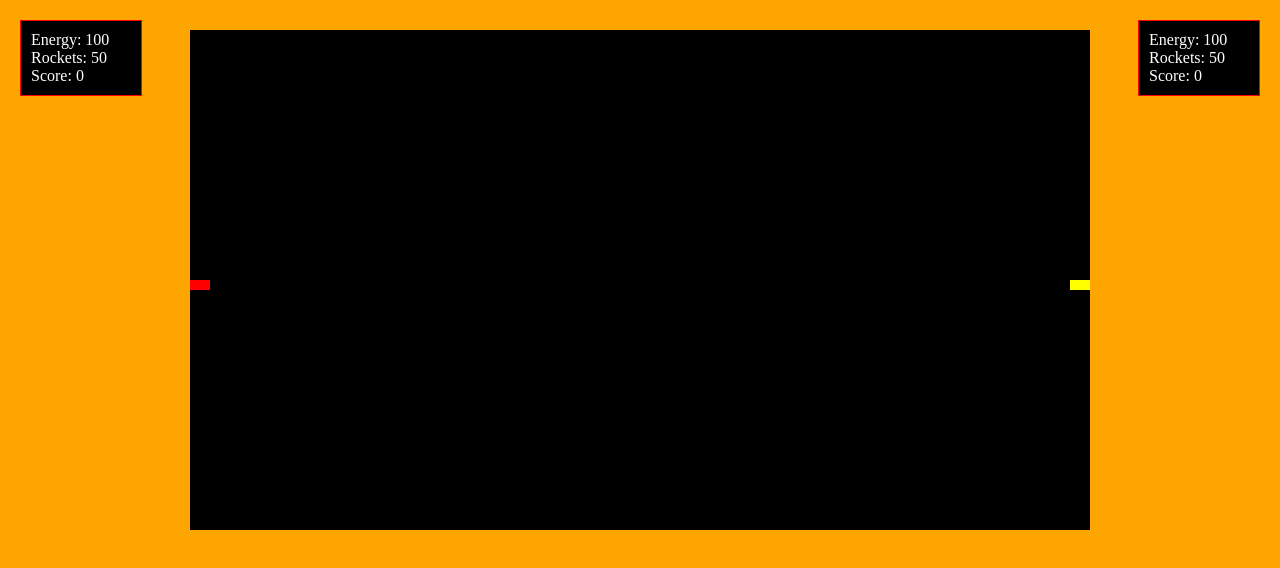
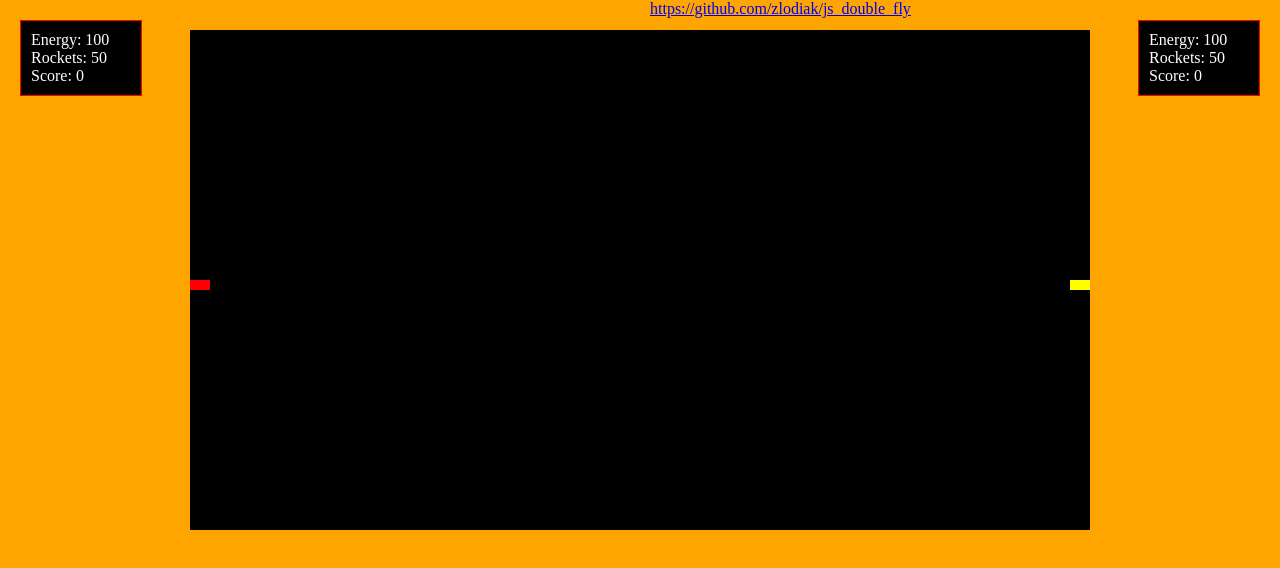
Before and after one commit to zlodiak/js_double_fly, a plain HTML site: page index.html in a window 1280 px wide. Drawn offline with Linux system fonts and the light colour scheme.

Commit message:
add readme

```diff
--- a/css/styles.css
+++ b/css/styles.css
@@ -6,6 +6,11 @@ html, body {
   background: orange;
   min-width: 1300px;
   overflow: auto;
+}
+
+.github {
+	position: fixed;
+	z-index: 999;
 }
 
 #game {
--- a/index.html
+++ b/index.html
@@ -9,6 +9,9 @@
 	</head>
 
 	<body>
+        <center>
+            <a class="github" href="https://github.com/zlodiak/js_double_fly">https://github.com/zlodiak/js_double_fly</a>
+        </center>
         <div id="game"></div>
         <script>
         	new Game({
```
Also changed, not shown: 1 other file. Lines whose indentation alone changed are shown as unchanged.
